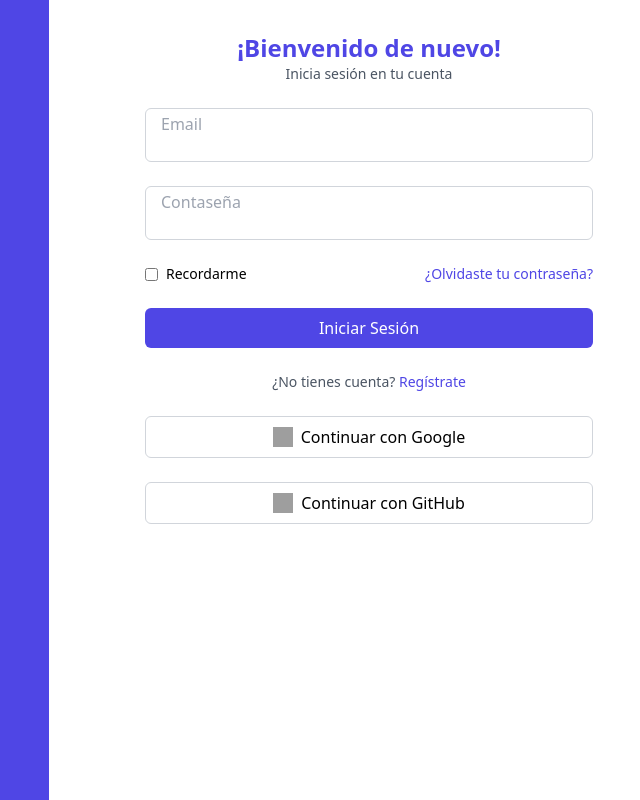
After one commit to AitorBlanco03/Distribuidos-P2-Spring, a Python web app: template src/main/resources/templates/login.html in a window 1280 px wide. The commit adds this page. Shown: the whole page, without its empty margins (591-1231 px from the left). Run offline with Jinja, Linux system fonts and the light colour scheme; the template is opened without the code that fills it, so the values that code supplies are empty; some libraries are stand-ins or nearby versions; grey boxes are pictures that could not be loaded.

Commit message:
[FEAT] Creación de Página de Inicio de Sesión.
Se creó e implementó la página de la página de inicio de sesión de nuestra aplicación web usando Tailwind CSS.
Incluye campos para introducir el email y la contraseña del usuario, botones para acceder usando la cuenta de Google o GitHub, y un diseño resposive y adaptado a distintos tamaños de pantalla.

```diff
--- /dev/null
+++ b/src/main/resources/templates/login.html
@@ -0,0 +1,116 @@
+<!DOCTYPE html>
+<html lang="es">
+
+<!--
+    Archivo que define la estructura y el diseño de la página para
+    iniciar sesión dentro de nuestra aplicación web.
+
+    - Autor: Aitor Blanco Fernández, abf1005@alu.ubu.es
+    - Versión: 1.0.0, 17 de Abril de 2025.
+-->
+
+<head>
+    <meta charset="UTF-8">
+    <meta name="viewport" content="width=device-width, initial-scale=1.0">
+    <title>PokeWiki - Iniciar Sesión</title>
+
+    <!-- CDN para utilizar los estilos y diseños de Tailwind CSS sin necesidad de tenerlo instalado. -->
+    <script src="https://cdn.tailwindcss.com"></script>
+</head>
+
+<body class="min-h-screen flex flex-col md:flex-row">
+
+    <!-- Dividimos la página en dos mitades y en su mitad iquierda mostramos un fondo de color morado. -->
+    <div class="hidden md:block md:w-1/2 bg-indigo-600"></div>
+
+    <!-- En la otra mitad iniciamos y definimos el formulario para iniciar sesión dentro de la aplicación. -->
+    <div class="w-full md:w-1/2 bg-white flex item-center justify-center p-6 md:p-8">
+        <div class="w-full max-w-md space-y-6">
+
+            <!-- Definimos un encabezado donde situaremos el titulo y subtítulo de la página. -->
+            <div class="text-center">
+                <h2 class="text-2xl font-bold text-indigo-600">¡Bienvenido de nuevo!</h2>
+                <p class="text-sm text-gray-600">Inicia sesión en tu cuenta</p>
+            </div>
+
+            <!-- Definimos el formulario de inicio de sesión de nuestra aplicación. -->
+            <form class="space-y-6">
+
+                <!-- Definimos un campo para introducir el email del usuario. -->
+                <div class="relative">
+                    <input
+                        type="email" id="email" placeholder="" required
+                        class="peer w-full border border-gray-300 text-gray-900 rounded-md px-4 pt-6 pb-2 text-sm
+                               focus:outline-none focus:ring-2 focus:ring-indigo-500 focus:border-indigo-500"
+                    />
+                    <label
+                        for="email"
+                        class="absolute text-gray-500 text-sm left-4 top-1 transition-all
+                               peer-placeholder-show:top-4.5 peer-placeholder-shown:text-base
+                               peer-placeholder-shown:text-gray-400 peer-focus:top-1
+                               peer-focus:text-sm peer-focus:text-indigo-600">
+                        Email
+                    </label>
+                </div>
+
+                <!-- Definimos un campo para introducir la contraseña del usuario. -->
+                <div class="relative">
+                    <input
+                        type="password" id="password" placeholder="" required
+                        class="peer w-full border border-gray-300 text-gray-900 rounded-md px-4 pt-6 pb-2 text-sm
+                               focus:outline-none focus:ring-2 focus:ring-indigo-500 focus:border-indigo-500"
+                    />
+                    <label
+                        for="password"
+                        class="absolute text-gray-500 text-sm left-4 top-1 transition-all
+                               peer-placeholder-shown:top-4.5 peer-placeholder-shown:text-base
+                               peer-placeholder-shown:text-gray-400 peer-focus:top-1
+                               peer-focus:text-sm peer-focus:text-indigo-600">
+                        Contaseña
+                    </label>
+                </div>
+
+                <!-- Definimos las opciones para mantener la sesión y recuperar la contraseña del usuario. -->
+                <div class="flex justify-between items-center text-sm flex-wrap gap-4 sm:gap-0">
+                    <label class="flex items-center space-x-2">
+                        <input type="checkbox" class="form-checkbox accent-indigo-500 text-indigo-600" />
+                        <span>Recordarme</span>
+                    </label>
+                    <a href="#" class="text-indigo-600 hover:underline">¿Olvidaste tu contraseña?</a>
+                </div>
+
+                <!-- Botón para ejecutar la orden de iniciar sesión dentro de la aplicación web. -->
+                <button
+                    type="submit"
+                    class="w-full bg-indigo-600 text-white py-2 rounded-md hover:bg-indigo-700 transition text-sm
+                           sm:text-base">
+                    Iniciar Sesión
+                </button>
+            </form>
+
+            <!-- Definimos un enlace para redirigir al usuario a la página de registro de nuestra aplicación. -->
+            <p class="text-center text-sm text-gray-600">
+                ¿No tienes cuenta?
+                <a href="#" class="text-indigo-600 hover:underline">Regístrate</a>
+            </p>
+
+            <!-- Definimos un separador para separar el formulario de inicio de sesión con los métodos de acceso
+            con Google y GitHub. -->
+            <button
+                class="w-full border border-gray-300 py-2 rounded-md flex items-center justify-center
+                       hover:bg-gray-100 transition text-sm sm:text-base">
+                <img src="https://www.svgrepo.com/show/475656/google-color.svg" class="w-5 h-5 mr-2" alt="Google"/>
+                Continuar con Google
+            </button>
+
+            <button
+                class="w-full border border-gray-300 py-2 rounded-md flex items-center justify-center
+                       hover:bg-gray-100 transition text-sm sm:text-base">
+                <img src="https://www.svgrepo.com/show/512317/github-142.svg" class="w-5 h-5 mr-2" alt="GitHub" />
+                Continuar con GitHub
+            </button>
+
+        </div>
+    </div>
+</body>
+</html>
```
Also changed, not shown: src/main/resources/templates/index.html (+10 -7 lines), 2 other files.
